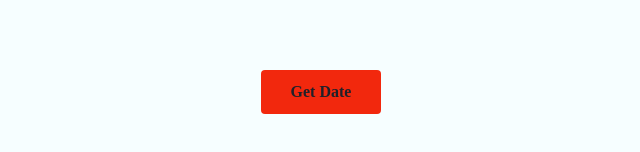
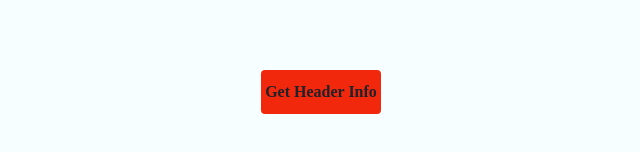
Before and after one commit to rifat-dhrubo/fcc-headerParser, a website: page views/index.html in a window 1280 px wide. Shown: the part 268-420 px from the top of the page, 319-959 px from the left. Drawn offline with Linux system fonts and the light colour scheme.

Commit message:
changed button label and added demo link

```diff
--- a/views/index.html
+++ b/views/index.html
@@ -14,7 +14,7 @@
 			</header>
 			<div class="timeStamp">
 				<form action="/api/whoami" class="timeStamp__form">
-					<button class="timeStamp__submit" type="submit">Get Date</button>
+					<button class="timeStamp__submit" type="submit">Get Header Info</button>
 				</form>
 			</div>
 		</div>
```
Also changed, not shown: README.md.
